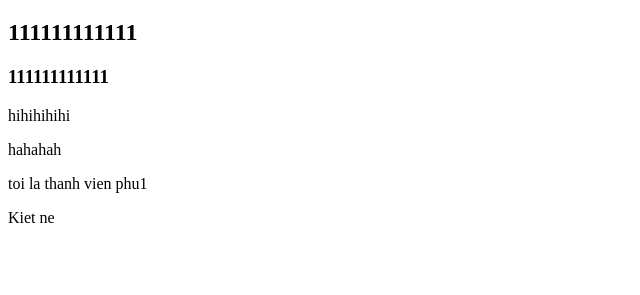
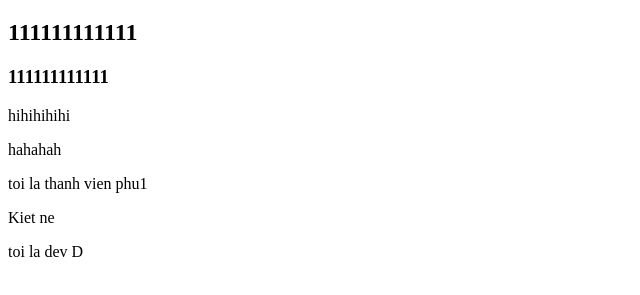
Before and after one commit to Kietngo204/BC52-demogit, a plain HTML site: page index.html in a window 1280 px wide. Shown: the part 61-356 px from the top of the page, without its empty margins (0-640 px from the left). Drawn offline with Linux system fonts and the light colour scheme.

Commit message:
lan dau day nhanh dev D

```diff
--- a/index.html
+++ b/index.html
@@ -14,5 +14,6 @@
     <p>hahahah</p>
     <p>toi la thanh vien phu1</p>
     <p>Kiet ne</p>
+    <p>toi la dev D</p>
 </body>
 </html>
```
